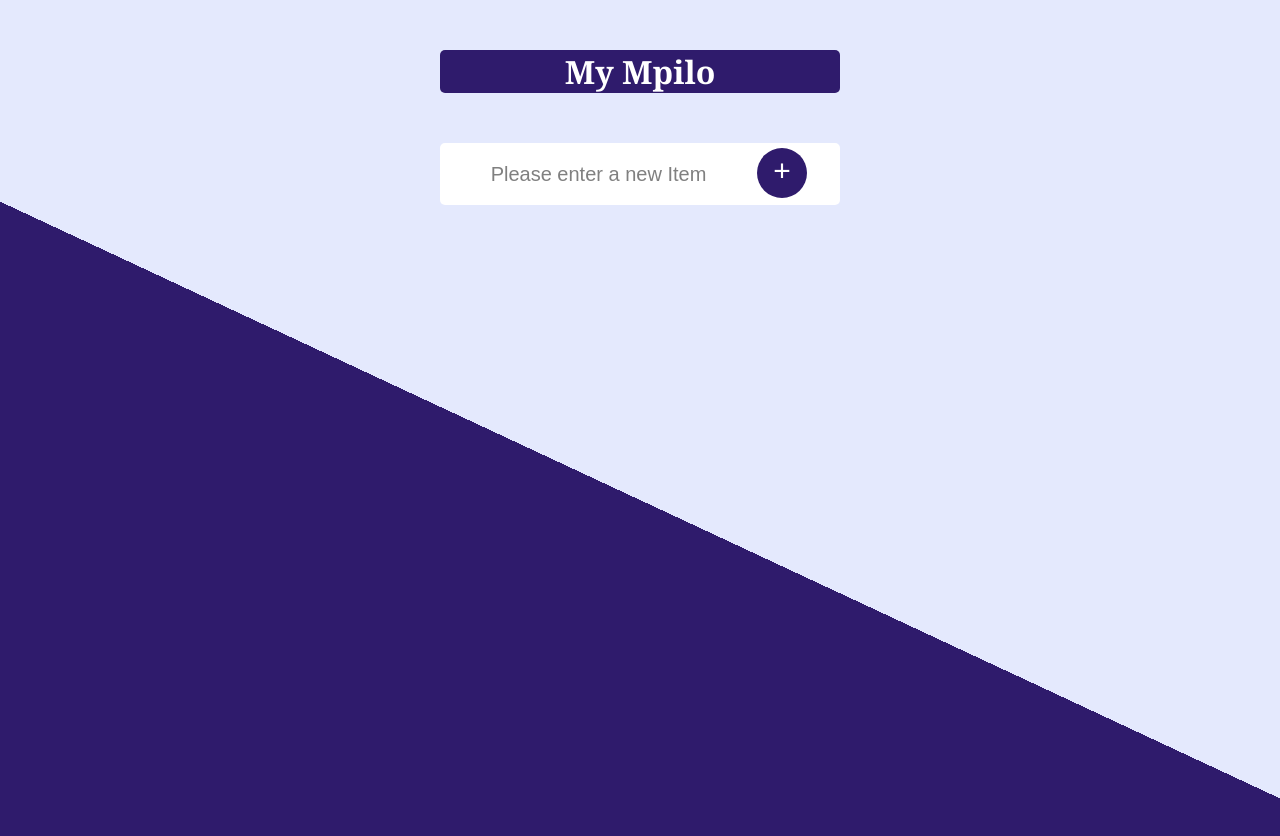
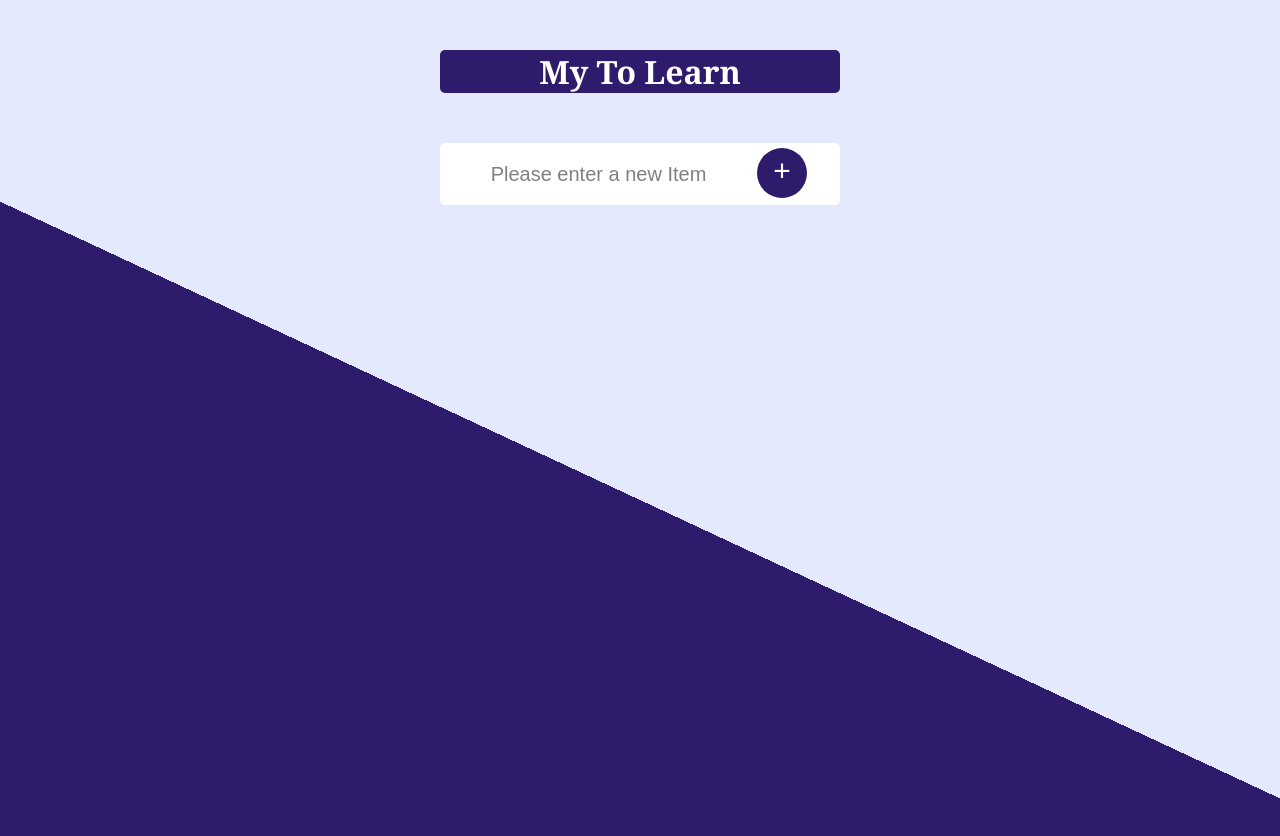
Before and after one commit to Mpilo-Pillz/angular-todolist-app, an Angular app: page / in a window 1280 px wide. Shown: the top 836 px of the page. Built offline with nearby package versions, Linux system fonts and the light colour scheme.

Commit message:
fixed, items displaying on the todo list forgot to inherit or implement on init on destroy and didn not set thisdot tditems to tditems used an unnessesarry this twice instead on once

```diff
--- a/src/app/list-title/list-title.component.html
+++ b/src/app/list-title/list-title.component.html
@@ -1,3 +1,3 @@
 <div class="box" id="heading">
-    <h1>My Mpilo</h1>
+    <h1>My To Learn</h1>
 </div>
--- a/src/app/to-do-list/to-do-list.component.ts
+++ b/src/app/to-do-list/to-do-list.component.ts
@@ -10,7 +10,7 @@ import { TaskItemService } from '../to-do-list/task-items.service';
     styleUrls: ['./to-do-list.component.css']
 })
 
-export class ToDoListComponent {
+export class ToDoListComponent implements OnInit, OnDestroy {
     tdItems: ItemModel[] = [];
     private itemsSub: Subscription;
 
@@ -20,7 +20,7 @@ export class ToDoListComponent {
         this.tdItems = this.taskItemService.getTdItems();
         this.itemsSub = this.taskItemService.getTdItemUpdateListener()
         .subscribe((tdItems: ItemModel[]) => {
-            this.tdItems = this.tdItems;
+            this.tdItems = tdItems;
         });
 
     }
```
